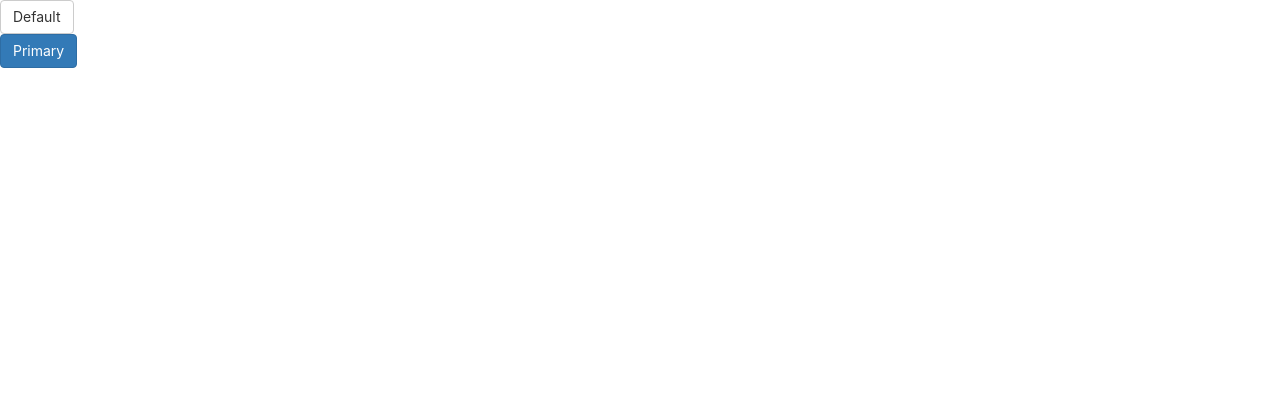
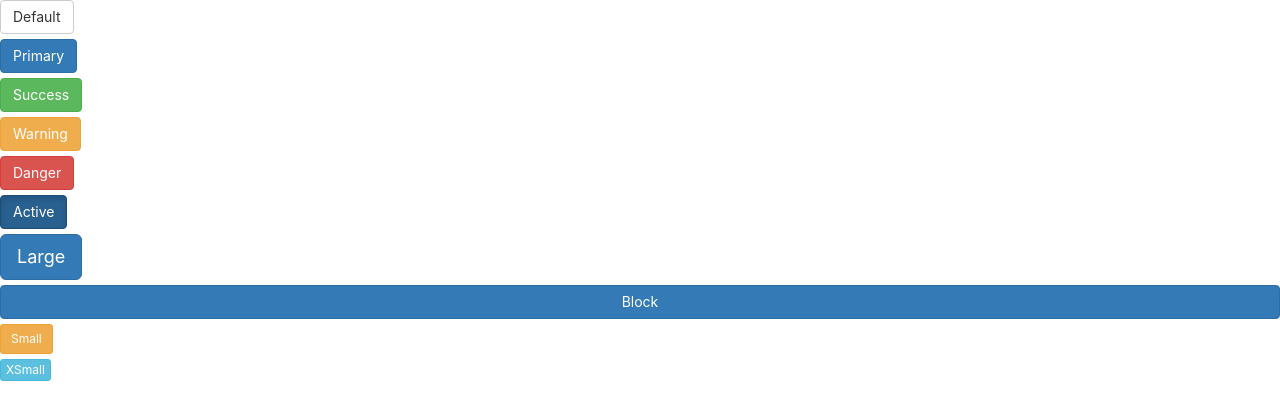
Before and after one commit to kamransid/React-Bootstrap, a React (Create React App) app: page / in a window 1280 px wide. Shown: the top 420 px of the page. Built offline with nearby package versions, Linux system fonts and the light colour scheme.

Commit message:
Adding style

```diff
--- a/src/Button.jsx
+++ b/src/Button.jsx
@@ -9,13 +9,40 @@ class ButtonExample extends React.Component{
         }
     }
     render(){
+        const block = {
+            display: 'block',
+            marginTop: '5px',
+            //fontFamily: 'source-code-pro, Menlo, Monaco, Consolas,'
+        }
         return (
+                <div>
+               <Button className='hola'>Default</Button>
+               {/* <div style={{display: 'inline', background:'red'}}>Hi This is me</div> */}
+               <Button style={block} bsStyle='primary'>Primary</Button>
+               <Button style={block} bsStyle='success'>Success</Button>
+               <Button style={block} bsStyle='warning'>Warning</Button>
+               <Button style={block} bsStyle='danger'>Danger</Button>
 
-                <div>
-               <Button>Default</Button>
-               {/* <div style={{display: 'inline', background:'red'}}>Hi This is me</div> */}
-               <Button style={{display:'block'}} bsStyle='primary'>Primary</Button>
+
+                <Button active bsStyle='primary' style={block}>Active</Button>
+
+
+
+               <Button bsSize='large' style={block} bsStyle='primary'>Large</Button>
+
+               <Button style={block} bsStyle='primary' block>Block</Button>
+
+               <Button style={block} bsStyle='warning' bsSize='small' >Small</Button>
+
+               <Button bsStyle='info' bsSize='xsmall' style={block}>XSmall</Button>
+
+
+
+
+
+
                </div>
+
 
         )
     }
```
